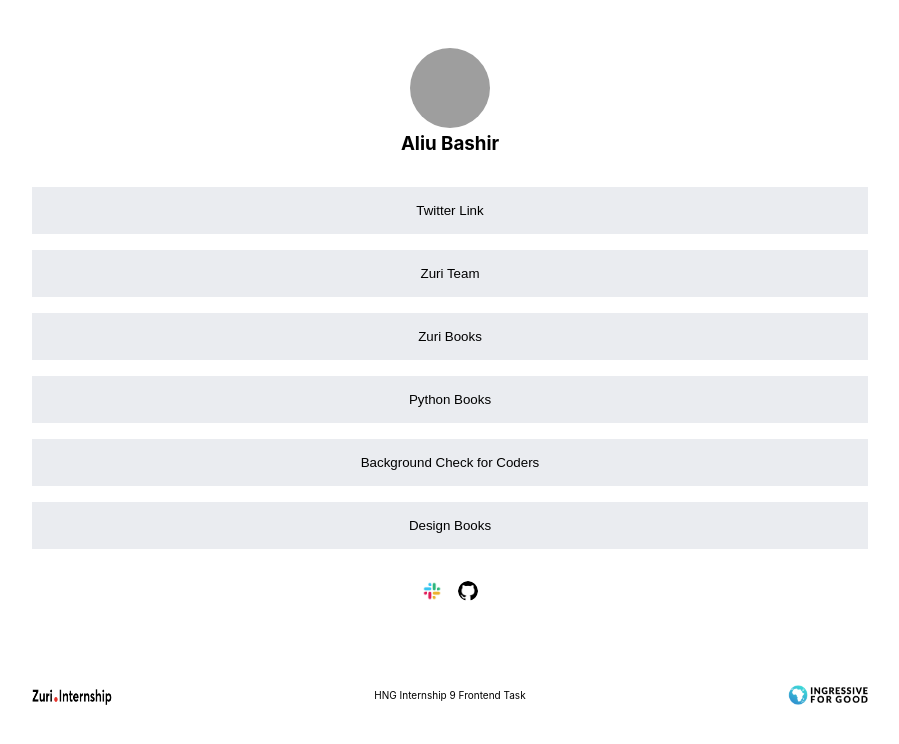
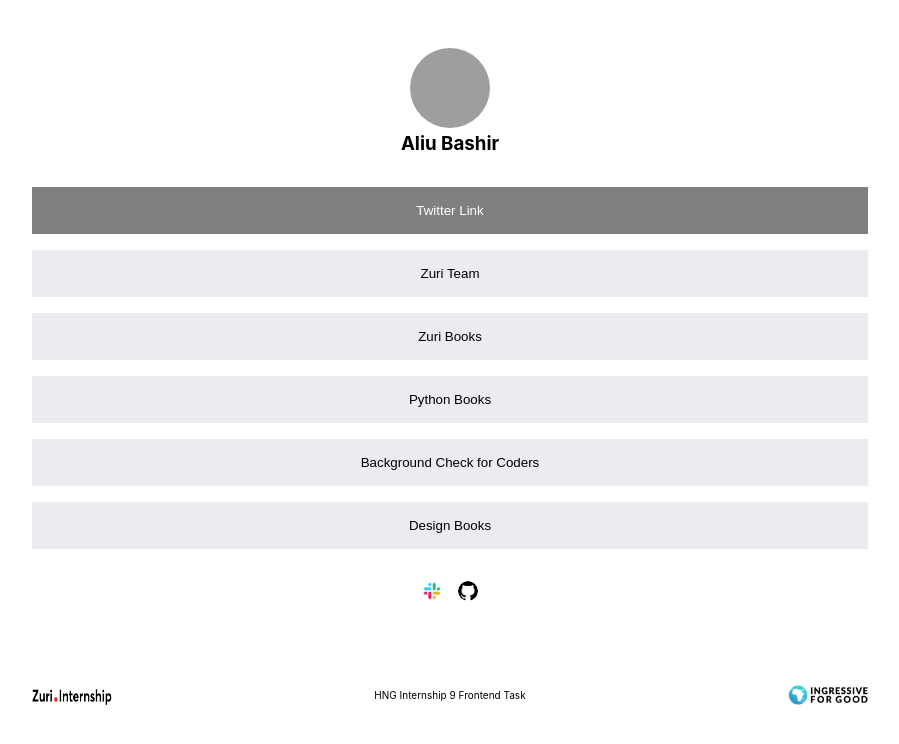
Before and after one commit to Bashir2002/HNG-Project-1, a React (Create React App) app: page / in a window 1280 px wide. In both pictures the pointer is over the button "Twitter Link". Shown: the top 744 px of the page, without its empty margins (190-1089 px from the left). Built offline with nearby package versions, Linux system fonts and the light colour scheme; grey boxes are pictures that could not be loaded.

Commit message:
Update index.css

```diff
--- a/src/index.css
+++ b/src/index.css
@@ -68,6 +68,11 @@ button{
 .footers p{
   font-size: 10px;
 }
+button:hover{
+  background-color: gray;
+  cursor: pointer;
+  color: white;
+}
 @media screen and (max-width: 500px) {
   .footers img{
     height: 15px;
```
